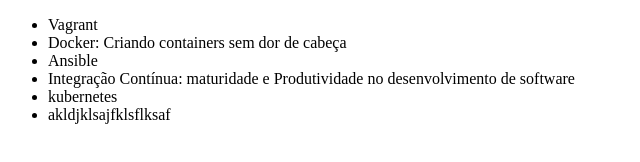
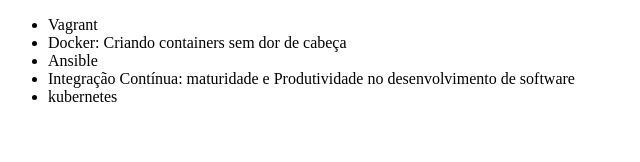
Before and after one commit to SSSchultz/alra-git, a plain HTML site: page index.html in a window 1280 px wide. Shown: the whole page, without its empty margins (0-640 px from the left). Drawn offline with Linux system fonts and the light colour scheme.

Commit message:
Revert "dsadsav adicionado"
This reverts commit bc32a97a352cf0065cf199e6c9cd2770dee840a9.

```diff
--- a/index.html
+++ b/index.html
@@ -11,7 +11,6 @@
         <li>Ansible</li>
         <li>Integração Contínua: maturidade e Produtividade no desenvolvimento de software</li>
         <li>kubernetes</li>
-        <li>akldjklsajfklsflksaf</li>
     </ul>
 </body>
 </html>
```
